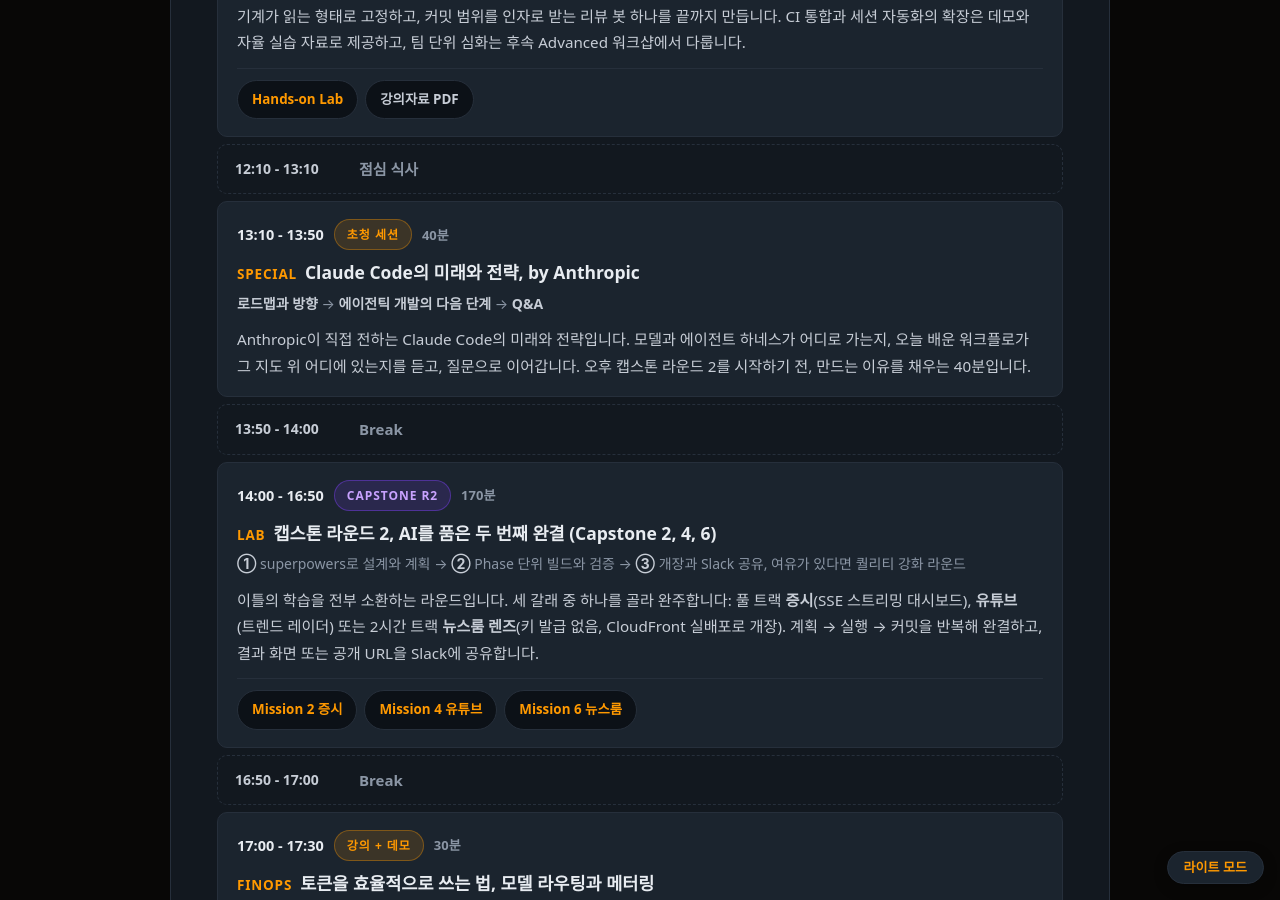
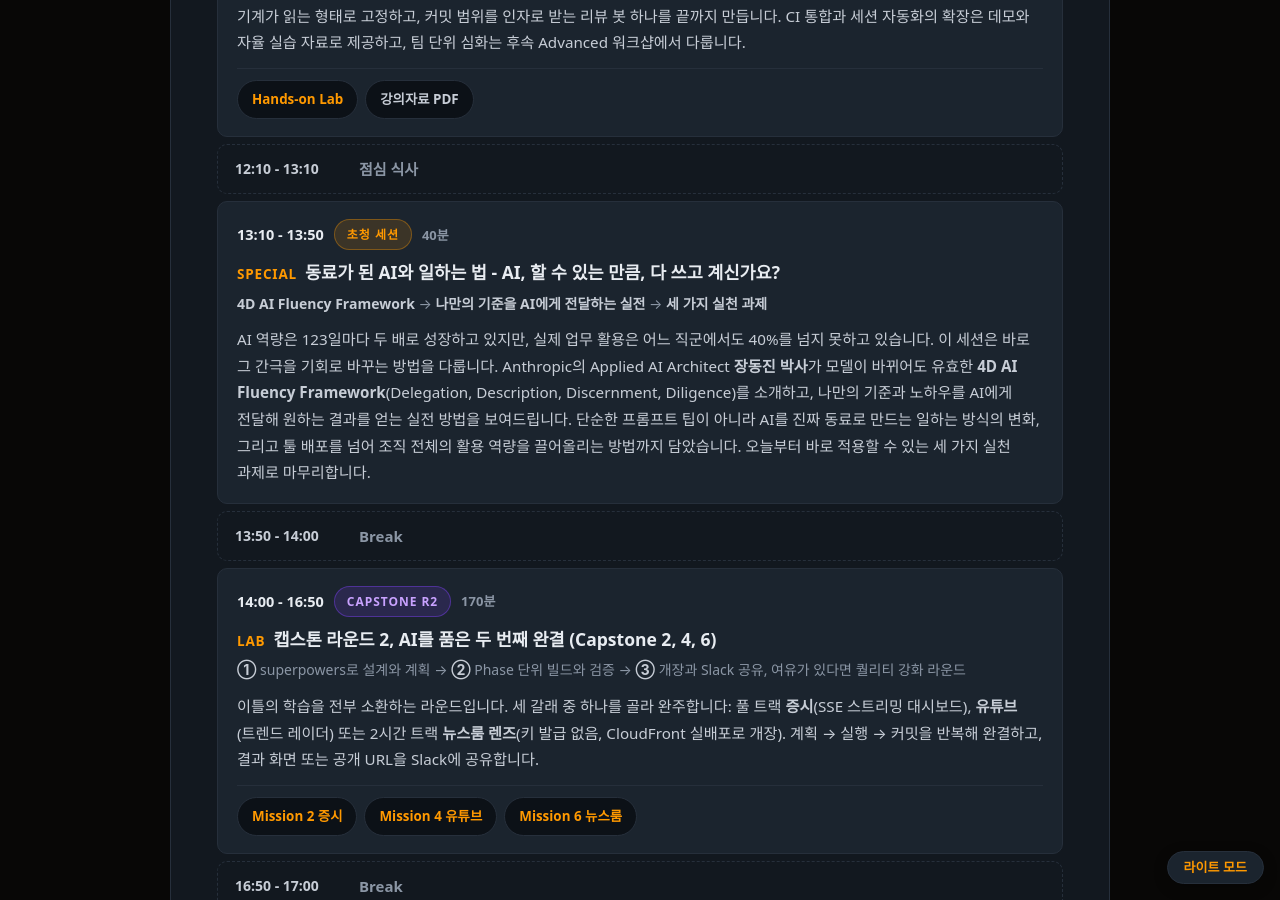
Before and after one commit to whchoi98/whchoi98.github.io, a Jekyll site: the page ccw-hands-on-lab/eDM.html, which Jekyll copies as it is, in a window 1280 px wide and 900 px high, scrolled down 4820 px. Built offline with Jekyll 4.4.1, drawn with Linux system fonts in a browser that asks for light colours; some web fonts are replaced; some of the changed text lies outside the part shown.

Commit message:
docs: update special session details in session intro (eDM)

```diff
--- a/ccw-hands-on-lab/eDM.html
+++ b/ccw-hands-on-lab/eDM.html
@@ -259,7 +259,7 @@
     <p class="intro">
       <strong>Day 2는 팀 플랫폼화와 AI 통합에 집중합니다.</strong>
       훅과 스킬을 팀 자산으로 승격하고(Chapter 4), Claude Code를 파이프라인 구성 요소로 전환한 뒤(Chapter 5),
-      Anthropic이 직접 전하는 Claude Code의 미래와 전략 세션에 이어 캡스톤 라운드 2에서
+      Anthropic 장동진 박사의 '동료가 된 AI와 일하는 법' 세션에 이어 캡스톤 라운드 2에서
       Bedrock 분석이 살아 있는 서비스(증시, 유튜브, 뉴스룸 렌즈 중 택 1)를 하네스 엔지니어링까지 얹어 완주합니다.
       방금 쓴 토큰을 소재로 모델 라우팅과 메터링을 정리하며 이틀을 닫습니다.
       <strong>이론과 실습을 같은 비중으로 배치했으며, 전 과정은 참가 조직의 환경과 과제에 맞추어 구성한 맞춤형 워크샵입니다.</strong>
@@ -421,9 +421,9 @@
       </div>
       <div class="session">
         <div class="top"><span class="time">13:10 - 13:50</span><span class="badge lec">초청 세션</span><span class="dur">40분</span></div>
-        <h3><span class="chip">SPECIAL</span>Claude Code의 미래와 전략, by Anthropic</h3>
-        <p class="steps"><b>로드맵과 방향</b> → <b>에이전틱 개발의 다음 단계</b> → <b>Q&amp;A</b></p>
-        <p class="syn">Anthropic이 직접 전하는 Claude Code의 미래와 전략입니다. 모델과 에이전트 하네스가 어디로 가는지, 오늘 배운 워크플로가 그 지도 위 어디에 있는지를 듣고, 질문으로 이어갑니다. 오후 캡스톤 라운드 2를 시작하기 전, 만드는 이유를 채우는 40분입니다.</p>
+        <h3><span class="chip">SPECIAL</span>동료가 된 AI와 일하는 법 - AI, 할 수 있는 만큼, 다 쓰고 계신가요?</h3>
+        <p class="steps"><b>4D AI Fluency Framework</b> → <b>나만의 기준을 AI에게 전달하는 실전</b> → <b>세 가지 실천 과제</b></p>
+        <p class="syn">AI 역량은 123일마다 두 배로 성장하고 있지만, 실제 업무 활용은 어느 직군에서도 40%를 넘지 못하고 있습니다. 이 세션은 바로 그 간극을 기회로 바꾸는 방법을 다룹니다. Anthropic의 Applied AI Architect <b>장동진 박사</b>가 모델이 바뀌어도 유효한 <b>4D AI Fluency Framework</b>(Delegation, Description, Discernment, Diligence)를 소개하고, 나만의 기준과 노하우를 AI에게 전달해 원하는 결과를 얻는 실전 방법을 보여드립니다. 단순한 프롬프트 팁이 아니라 AI를 진짜 동료로 만드는 일하는 방식의 변화, 그리고 툴 배포를 넘어 조직 전체의 활용 역량을 끌어올리는 방법까지 담았습니다. 오늘부터 바로 적용할 수 있는 세 가지 실천 과제로 마무리합니다.</p>
       </div>
       <div class="slot">
         <div class="time">13:50 - 14:00</div>
```
